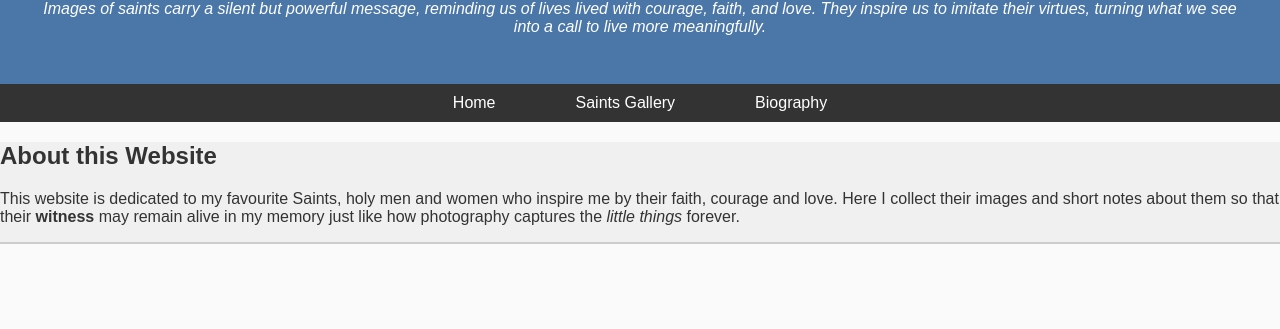
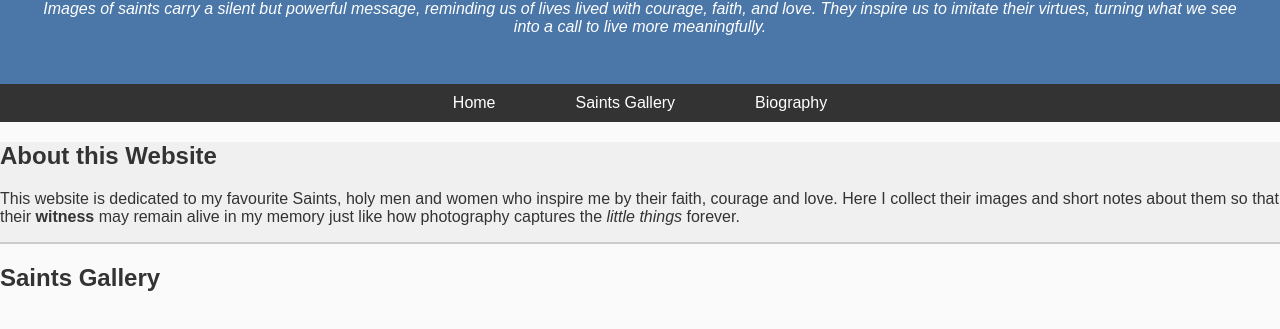
Before and after one commit to Mary-Samuela/Saints, a plain HTML site: page html/index.html in a window 1280 px wide. Shown: the part 85-414 px from the top of the page. Drawn offline with Linux system fonts and the light colour scheme.

Commit message:
add Images

```diff
--- a/html/index.html
+++ b/html/index.html
@@ -36,6 +36,17 @@
                 photography captures the <em>little things</em> forever.
             </p>
           </section>
+          <!-- saints Gallery -->
+           <section id="gallery">
+            <h2>Saints Gallery</h2>
+            <div class="gallery">
+                <div class="saint">
+                    <img >
+
+
+                </div>
+            </div>
+           </section>
 
 
 
```
Also changed, not shown: Images/Mother-teresa1.jpeg (added), Images/Otunga.jpg (added), Images/St-Paul (1).png (added), Images/St.-Padre-Pio.jpg (added), Images/image.webp (added), Images/mother Teresa.jpg (added), Images/saint-anthony-of-padua_1.jpg (added), Images/st-paul.png (added).
